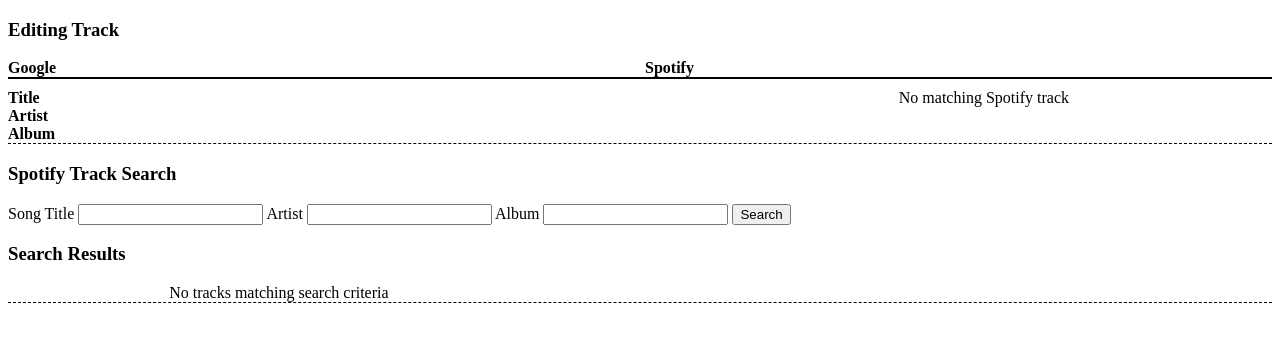
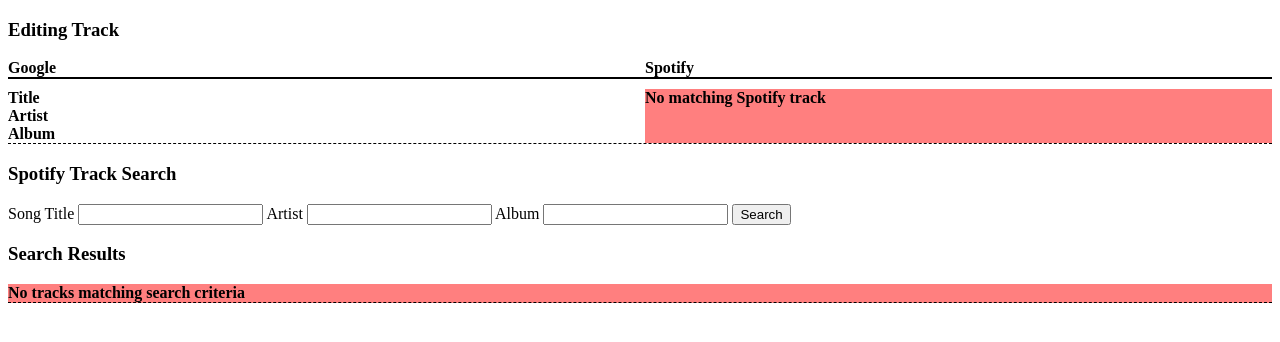
Before and after one commit to grimb300/my-spofify-app, a Node project: template views/track.ejs in a window 1280 px wide. Shown: the part 88-430 px from the top of the page. Run offline with Node 20 templates, Linux system fonts and the light colour scheme; the template is opened without the code that fills it, so the values that code supplies are empty.

Commit message:
add alert styling

```diff
--- a/app.js
+++ b/app.js
@@ -355,6 +355,33 @@ app.get('/playlist/:id', async (req, res) => {
     spotifyPlaylist: spotifyPlaylist,
     playlistId: playlistId
   });
+});
+
+app.post('/playlist/:playlistId/delete', async (req, res) => {
+  const playlistId = req.params.playlistId;
+
+  // Check for Spotify access tokens
+  if (!req.session.tokens) {
+    // If not, redirect to login to get new tokens
+    res.redirect('/login');
+    return;
+  }
+
+  // Check for Google playlists and if this playlist exists
+  if (
+    !req.session.googlePlaylists ||
+    !req.session.googlePlaylists[playlistId]
+  ) {
+    // If not, redirect back to the root route
+    res.redirect('/');
+    return;
+  }
+
+  // Remove the Google playlist from the library
+  req.session.googlePlaylists.splice(playlistId, 1);
+
+  // Redirect to the root route
+  res.redirect(`/`);
 });
 
 app.post('/playlist/:playlistId/track/:trackId/delete', async (req, res) => {
--- a/public/stylesheets/styles.css
+++ b/public/stylesheets/styles.css
@@ -45,6 +45,11 @@ header > h3 {
   display: grid;
   grid-template-columns: 4fr 1fr;
   column-gap: 10px;
+}
+
+/* .library-playlist.alert { */
+.alert {
+  background-color: rgba(255, 0, 0, .5);
 }
 
 .library-playlist > .library-playlist-title {
@@ -168,7 +173,7 @@ header > h3 {
 
 .result-row {
   display: grid;
-  grid-template-columns: 1fr 5fr 1fr 1fr;
+  grid-template-columns: 2fr 5fr 1fr 1fr;
   column-gap: 5px;
 
   word-break: break-all;
--- a/views/playlist.ejs
+++ b/views/playlist.ejs
@@ -23,9 +23,9 @@
           </form>
         </div>
       </div>
-      <div class="playlist-track">
       <% if (googleTrack.spotifyTrack) { %>
       <% const spotifyTrack = googleTrack.spotifyTrack; %>
+      <div class="playlist-track">
         <div class="track-heading">Title</div>
         <div class="track-data"><%=spotifyTrack.name%></div>
         <div class="track-heading">Artist</div>
@@ -35,7 +35,8 @@
         <div class="track-heading">Track No</div>
         <div class="track-data"><%=spotifyTrack.track_number%></div>
       <% } else { %>
-          <div class="track-data">No matching Spotify track</div>
+      <div class="playlist-track alert">
+        <div class="track-heading">No matching Spotify track</div>
       <% } %>
         <div class="track-button">
           <a href="/playlist/<%=playlistId%>/track/<%=trackId%>"><button>Edit Track</button></a>
--- a/views/track.ejs
+++ b/views/track.ejs
@@ -15,9 +15,9 @@
       <div class="track-heading">Album</div>
       <div class="track-data"><%=googleTrack.album%></div>
     </div>
-    <div class="track-track">
     <% if (googleTrack.spotifyTrack) { %>
     <% const spotifyTrack = googleTrack.spotifyTrack; %>
+    <div class="track-track">
       <div class="track-heading">Title</div>
       <div class="track-data"><%=spotifyTrack.name%></div>
       <div class="track-heading">Artist</div>
@@ -27,7 +27,8 @@
       <div class="track-heading">Track No</div>
       <div class="track-data"><%=spotifyTrack.track_number%></div>
     <% } else { %>
-        <div class="track-data">No matching Spotify track</div>
+    <div class="track-track alert">
+      <div class="track-heading">No matching Spotify track</div>
     <% } %>
     </div>
   </div>
@@ -67,8 +68,8 @@
       </div>
     <% }); %>
   <% } else { %>
-    <div class="result-row result-entry">
-      <div class="result-data">No tracks matching search criteria</div>
+    <div class="result-row result-entry alert">
+      <div class="result-heading">No tracks matching search criteria</div>
     </div>
   <% } %>
 </div>
```
Also changed, not shown: views/library.ejs (+8 -3 lines). Lines whose indentation alone changed are shown as unchanged.
